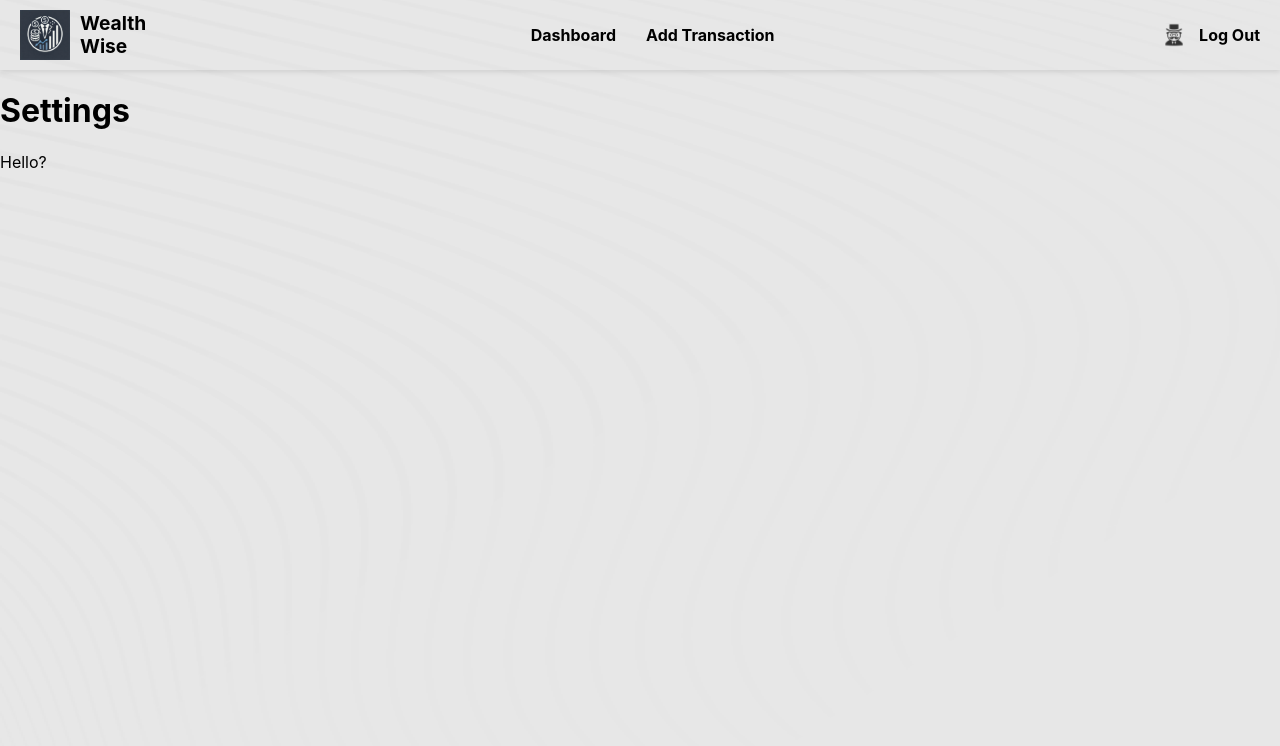
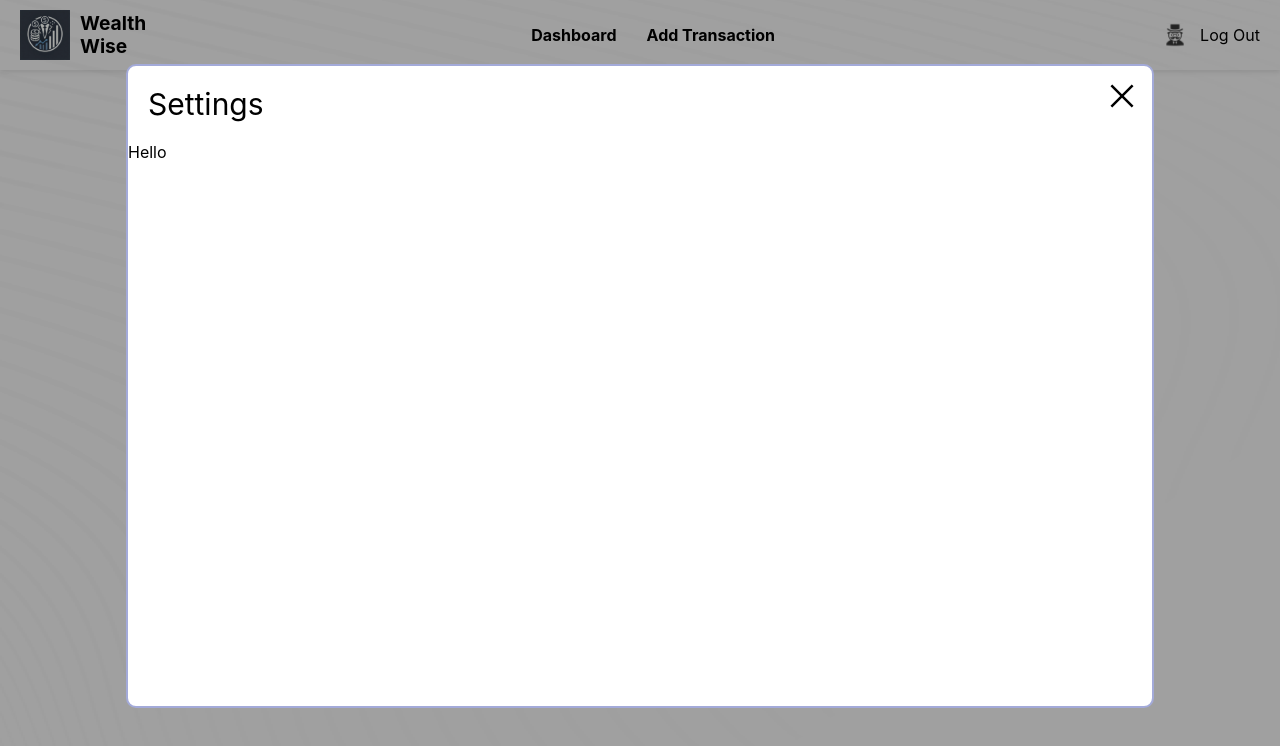
Before and after one commit to cse442-at-ub/fa24-semesterproject-the-academic-weapons, a React (Create React App) app in the folder frontend/: page /#/settings in a window 1280 px wide. Shown: the top 746 px of the page. Built offline with nearby package versions, Linux system fonts and the light colour scheme.

Commit message:
Fixed some CSS stuff and added basic settings and input mdoals

```diff
--- a/frontend/package.json
+++ b/frontend/package.json
@@ -8,9 +8,9 @@
     "@testing-library/user-event": "^13.5.0",
     "react": "^18.3.1",
     "react-dom": "^18.3.1",
+    "react-icons": "^5.3.0",
     "react-router-dom": "^6.26.2",
     "react-scripts": "5.0.1",
-    "recharts": "^2.12.7",
     "recharts": "^2.1.0",
     "web-vitals": "^2.1.4"
   },
--- a/frontend/src/App.js
+++ b/frontend/src/App.js
@@ -1,22 +1,50 @@
 import logo from './logo.svg';
 import './App.css';
+import './CSS Files/Navbar.css';
+import './CSS Files/AddTransaction.css'
+import './CSS Files/Settings.css'
 import {HashRouter, Routes, Route} from 'react-router-dom'
 import Settings from "./Page/Settings";
 import Dashboard from './Page/Dashboard';
 import Navbar from './Component/Navbar';
 import PieChart from './Component/MainPieChart'
+import {useState} from "react";
+import AddTransaction from "./Component/AddTransaction";
 
 
 function App() {
+    const [showAddTransaction, setShowAddTransaction] = useState(false);
+    const [showSettings, setShowSettings] = useState(false);
+
+    const openTransactionModal = () => {
+        setShowAddTransaction(true);
+    }
+
+    const closeTransactionModal = () => {
+        setShowAddTransaction(false);
+    }
+
+    const openSettings = () => {
+        setShowSettings(true);
+    }
+
+    const closeSettings = () => {
+        setShowSettings(false);
+    }
+
   return (
       <HashRouter>
         <div className="App">
           <header className="App-header">
-            <Navbar/>
+            <Navbar openModal={openTransactionModal} openSettings={openSettings}/>
             <Routes>
-              <Route path={"/dashboard"} element={<Dashboard/>}/>
+              <Route path={"/"} element={<Dashboard/>}/>
               <Route path={"/settings"} element={<Settings/>}/>
             </Routes>
+
+              {showAddTransaction ? <AddTransaction closeModal={closeTransactionModal}/>:null}
+              {showSettings ? <Settings closeSettings={closeSettings}/>:null}
+
           </header>
         </div>
       </HashRouter>
--- /dev/null
+++ b/frontend/src/CSS Files/AddTransaction.css
@@ -0,0 +1,20 @@
+.add_trans_modal_container {
+    position: absolute;
+    top: 0;
+    left: 0;
+    margin-inline: auto;
+    width: 100vw;
+    height: 100vh;
+    background-color: #5661AC;
+}
+
+.add_trans_modal_container_inside {
+    position: absolute;
+    top: 50px;
+    left: 50px;
+    margin-inline: auto;
+    width: 100vw;
+    height: calc(100vh - 50px);
+    background-color: #7984D2;
+    border-top-left-radius: 20px;
+}
--- a/frontend/src/CSS Files/Dashboard.css
+++ b/frontend/src/CSS Files/Dashboard.css
@@ -1,8 +1,8 @@
 /* Dashboard.css */
-div {
+.dashboard_page_container div {
     color: black;
   }
 
-  h1 {
+.dashboard_page_container h1 {
     color: black;
   }
--- a/frontend/src/CSS Files/Navbar.css
+++ b/frontend/src/CSS Files/Navbar.css
@@ -10,6 +10,7 @@
   .navbar-logo {
     display: flex;
     align-items: center;
+    cursor: pointer;
   }
 
   .logo-image {
@@ -29,7 +30,8 @@
     gap: 30px;
   }
 
-  .navbar-links a {
+  .navbar-links a, .navbar-links div {
+    cursor: pointer;
     text-decoration: none;
     color: black;
     font-size: 1rem;
@@ -42,6 +44,7 @@
   }
 
   .profile-icon {
+    cursor: pointer;
     width: 30px;
     height: 30px;
     margin-right: 10px;
--- /dev/null
+++ b/frontend/src/CSS Files/Settings.css
@@ -0,0 +1,39 @@
+.settings_modal_bg_container {
+    position: absolute;
+    width: 100vw;
+    height: 100vh;
+    top: 0;
+    left: 0;
+    background-color: rgba(0, 0, 0, 0.31);
+}
+
+.settings_modal_container {
+    margin-top: 5%;
+    margin-inline: auto;
+    width: 80vw;
+    height: 80vh;
+    /*transform: translate(25%, 25%);*/
+    position: relative;
+    background-color: white;
+    border: 2px solid #A3AAD9;
+    border-radius: 10px;
+}
+
+.settings_modal_title_band {
+    width: 100%;
+    position: relative;
+    background-color: rgba(163, 170, 217, 0);
+    display: flex;
+    justify-content: space-between;
+}
+
+.settings_modal_title_band h2 {
+    margin: 20px;
+    font-size: 30px;
+    font-weight: normal;
+}
+
+.close_modal_button {
+    cursor: pointer;
+    margin: 15px;
+}
--- a/frontend/src/CSS Files/SubPieChart.css
+++ b/frontend/src/CSS Files/SubPieChart.css
@@ -11,7 +11,7 @@
     height: 450px; /* Same fixed height */
   }
 
-  button {
+  .sub-pie-container button {
     margin-bottom: 20px;
     padding: 8px 16px;
     font-size: 16px;
@@ -22,6 +22,6 @@
     border-radius: 5px;
   }
 
-  button:hover {
+  .sub-pie-container button:hover {
     background-color: #6b5fb5; /* Darker on hover */
   }
--- /dev/null
+++ b/frontend/src/Component/AddTransaction.jsx
@@ -0,0 +1,16 @@
+import React, { useEffect, useState } from "react";
+const AddTransaction = ({closeModal}) => {
+
+
+    return (
+        <div className={"add_trans_modal_container"}>
+            <div className={"add_trans_modal_container_inside"}>
+            <h1>Add Transaction</h1>
+            <div>Hello</div>
+            <button onClick={closeModal}>Close</button>
+                </div>
+        </div>
+    );
+}
+
+export default AddTransaction;
--- a/frontend/src/Component/Navbar.jsx
+++ b/frontend/src/Component/Navbar.jsx
@@ -1,24 +1,26 @@
 import React from 'react';
-import '../CSS Files/Navbar.css';
 import logo from '../logo.svg';
 import person1 from '../Assets/Profile Pictures/Person1.svg'
+import {Link, useNavigate} from "react-router-dom";
 
-function Navbar() {
+const Navbar = ({ openModal, openSettings }) => {
+    const navigate = useNavigate();
+
   return (
     <nav className="navbar">
-      <div className="navbar-logo">
+      <div onClick={e => navigate('/')} className="navbar-logo">
         <img src={logo} alt="Wealth Wise Logo" className="logo-image" />
         <span className="logo-text">
           Wealth <br /> Wise
         </span>
       </div>
       <div className="navbar-links">
-        <a href="/dashboard">Dashboard</a>
-        <a href="/add-transaction">Add Transaction</a>
+        <Link to={"/"}>Dashboard</Link>
+        <div onClick={openModal}>Add Transaction</div>
       </div>
       <div className="navbar-profile">
-        <img src={person1} alt="Profile Icon" className="profile-icon" />
-        <a href="/logout">Log Out</a>
+        <img onClick={openSettings} src={person1} alt="Profile Icon" className="profile-icon" />
+        <div>Log Out</div>
       </div>
     </nav>
   );
--- a/frontend/src/Page/Dashboard.jsx
+++ b/frontend/src/Page/Dashboard.jsx
@@ -5,12 +5,10 @@ const Dashboard = () => {
 
 
   return (
-    // <Background>
-        <div>
+        <div className={"dashboard_page_container"}>
             <h1>Dashboard</h1>
             <div>Hello?</div>
         </div>
-    // </Background>
   );
 };
 
--- a/frontend/src/Page/Settings.jsx
+++ b/frontend/src/Page/Settings.jsx
@@ -1,14 +1,19 @@
 import React, { useEffect, useState } from "react";
-const Settings = () => {
+import { RiCloseLargeLine } from "react-icons/ri";
+const Settings = ({closeSettings}) => {
 
 
   return (
-    // <Background>
-        <div>
-            <h1>Settings</h1>
-            <div>Hello?</div>
+      <div onClick={closeSettings} className={"settings_modal_bg_container"}>
+        <div onClick={event => event.stopPropagation()} className={"settings_modal_container"}>
+            <div className={"settings_modal_title_band"}>
+                <h2>Settings</h2>
+                <RiCloseLargeLine onClick={closeSettings} size={30} className={"close_modal_button"}/>
+            </div>
+
+            <div>Hello</div>
         </div>
-    // </Background>
+      </div>
   );
 };
 
```
Also changed, not shown: frontend/src/CSS Files/Journey.css (deleted), 1 other file (tests, documents, lock files or other folders).
